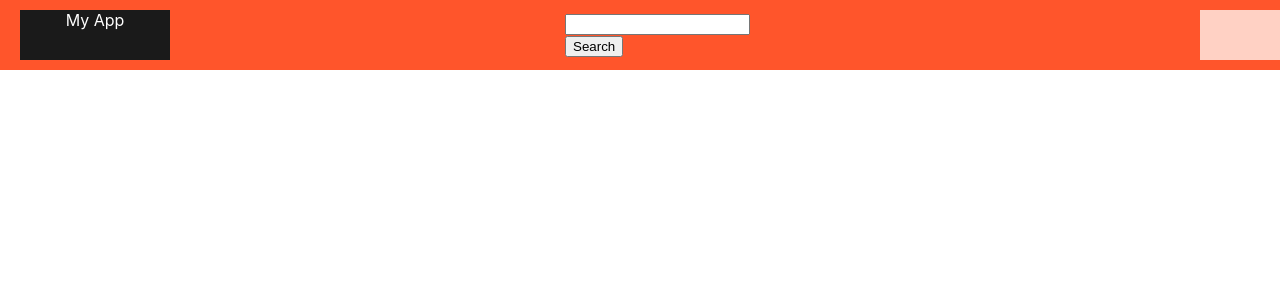
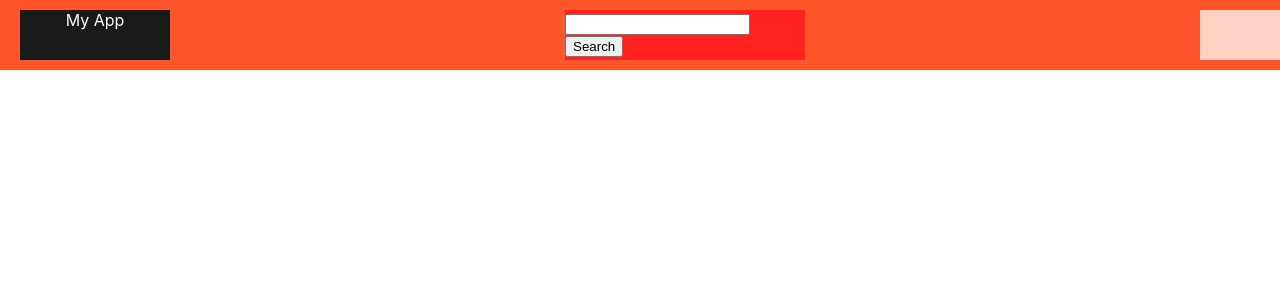
Before and after one commit to erom-dm/MovieSearch, a React (Create React App) app: page / in a window 1280 px wide. Shown: the top 300 px of the page. Built offline with nearby package versions, Linux system fonts and the light colour scheme.

Commit message:
fixed test querry

```diff
--- a/src/components/Header/header.scss
+++ b/src/components/Header/header.scss
@@ -18,7 +18,7 @@
     display: flex;
     align-items: center;
     width: 240px;
-    background-color: #ff552b;
+    background-color: #ff2220;
   }
 
   &__search-menu{
--- a/src/components/Header/index.jsx
+++ b/src/components/Header/index.jsx
@@ -32,7 +32,7 @@ const mapStateToProps = state => ({
 });
 
 const mapDispatchToProps = dispatch => ({
-  discover: () => dispatch(discoverMovies()),
+  discover: (year) => dispatch(discoverMovies(year)),
 });
 
 export default connect(mapStateToProps, mapDispatchToProps)(Header);
```
